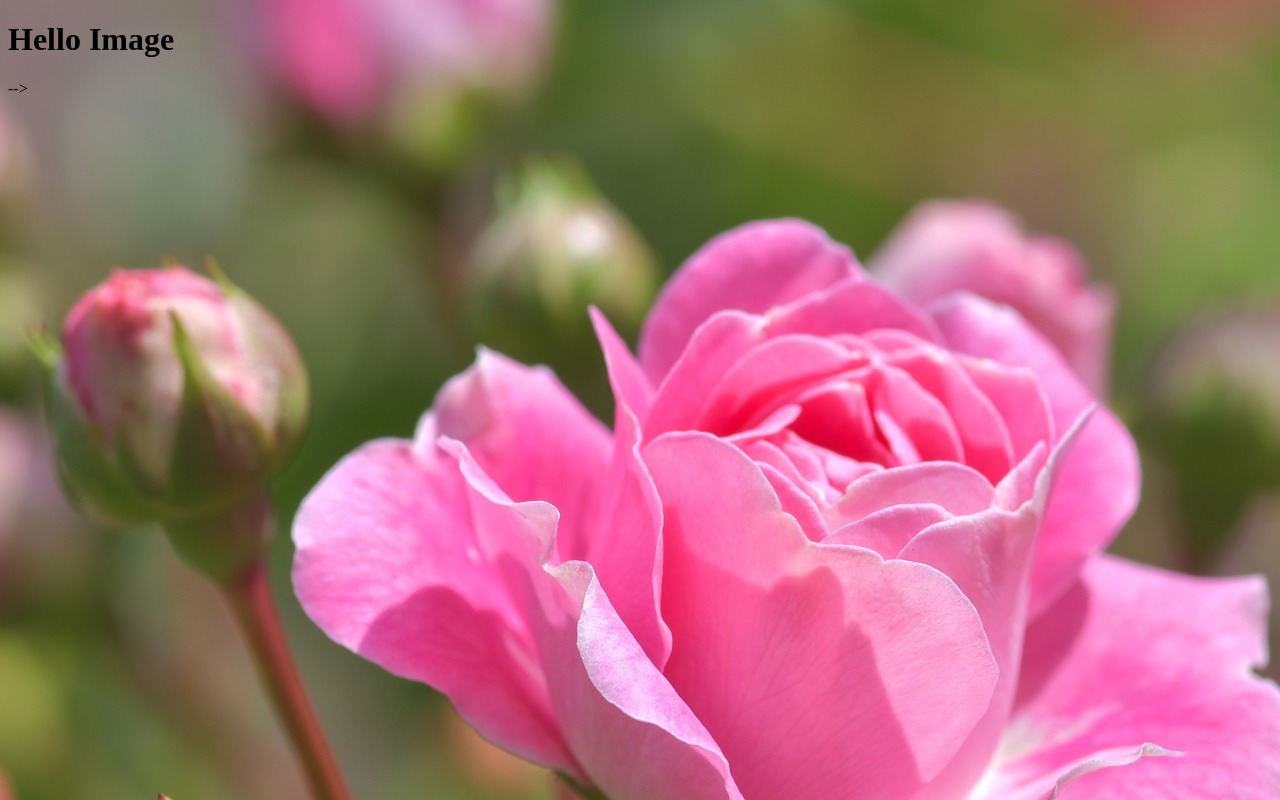
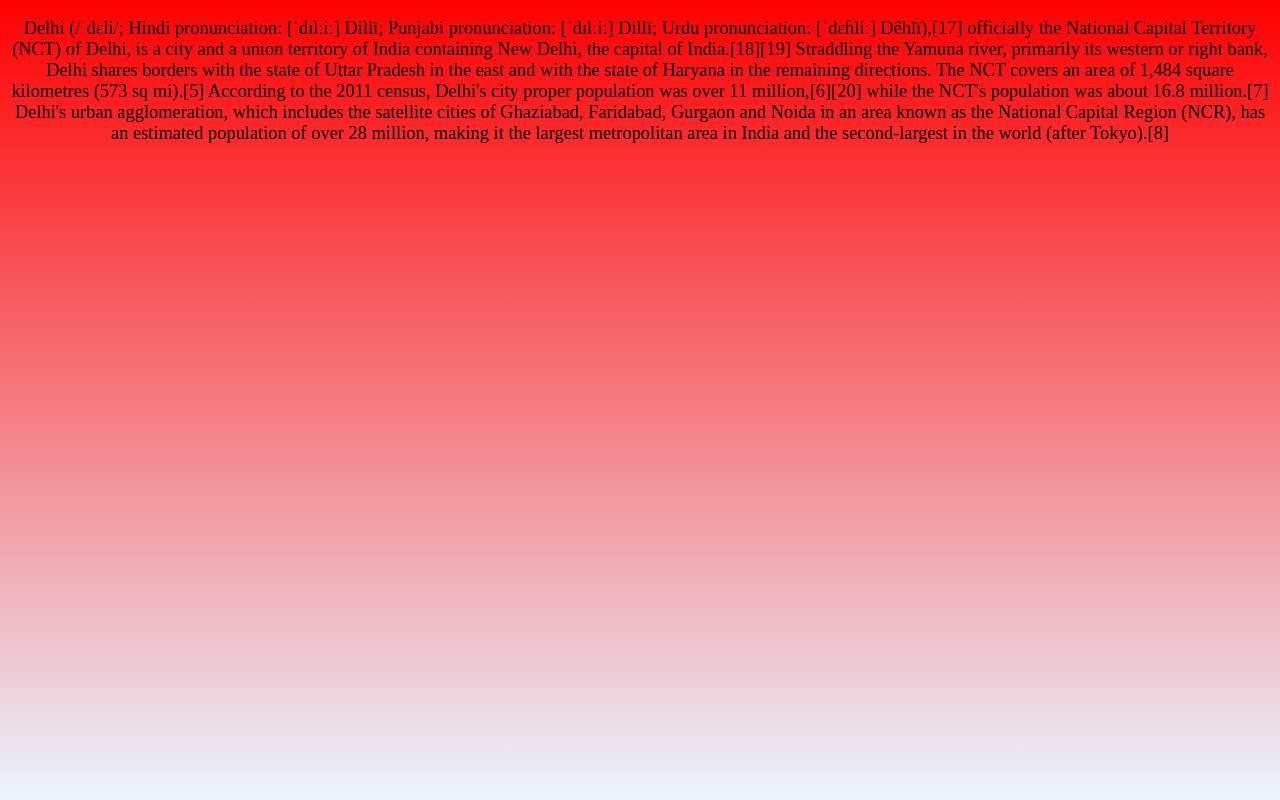
Before and after one commit to ananya07-verma/2010990957DailyPractise, a plain HTML site: page 19july2022/index.html in a window 1280 px wide. Drawn offline with Linux system fonts and the light colour scheme.

Commit message:
19July2022

```diff
--- a/19july2022/index.html
+++ b/19july2022/index.html
@@ -7,15 +7,40 @@
     <title>Document</title>
 
     <style>
-        body{
+        /* body{
         background-image:url("rose-pink.jpg");
         background-repeat:no-repeat;
         }
+        #middleHeading{
+            background-color:  #faeaeb
+        }
+        .heading{
+            background-color: #2f3d7e
+        } */
+body{
+    background:linear-gradient(
+        to bottom,
+        red,
+        rgba(204, 229, 255, 0.4)
+    );
+    text-align: center;
+    font-size: 1.15em;
+    background-attachment: fixed;
+}
     </style>
 </head>
-<body
+<body>
 <!-- style="background-image: url('rose-pink.jpg')">
     <h1>Hello Image</h1>
      -->
+<!-- <h1 class="heading">Hello Heading 1</h1> -->
+<p id="paraText">
+Delhi (/ˈdɛli/; Hindi pronunciation: [ˈdɪlːiː] Dillī; Punjabi pronunciation: [ˈdɪlːiː] Dillī; Urdu pronunciation: [ˈdɛɦliː] Dêhlī),[17] officially the National Capital Territory (NCT) of Delhi, is a city and a union territory of India containing New Delhi, the capital of India.[18][19] Straddling the Yamuna river, primarily its western or right bank, Delhi shares borders with the state of Uttar Pradesh in the east and with the state of Haryana in the remaining directions. The NCT covers an area of 1,484 square kilometres (573 sq mi).[5] According to the 2011 census, Delhi's city proper population was over 11 million,[6][20] while the NCT's population was about 16.8 million.[7] Delhi's urban agglomeration, which includes the satellite cities of Ghaziabad, Faridabad, Gurgaon and Noida in an area known as the National Capital Region (NCR), has an estimated population of over 28 million, making it the largest metropolitan area in India and the second-largest in the world (after Tokyo).[8]
+</p>
+
+<!-- <h1 class="heading">Hello Heading 2</h1>
+<h1 id="middleHeading">Hello Heading 3</h1>
+<h1 class="heading">Hello Heading 4</h1>
+<h1 class="heading">Hello Heading 5</h1> -->
 </body>
 </html>
```
